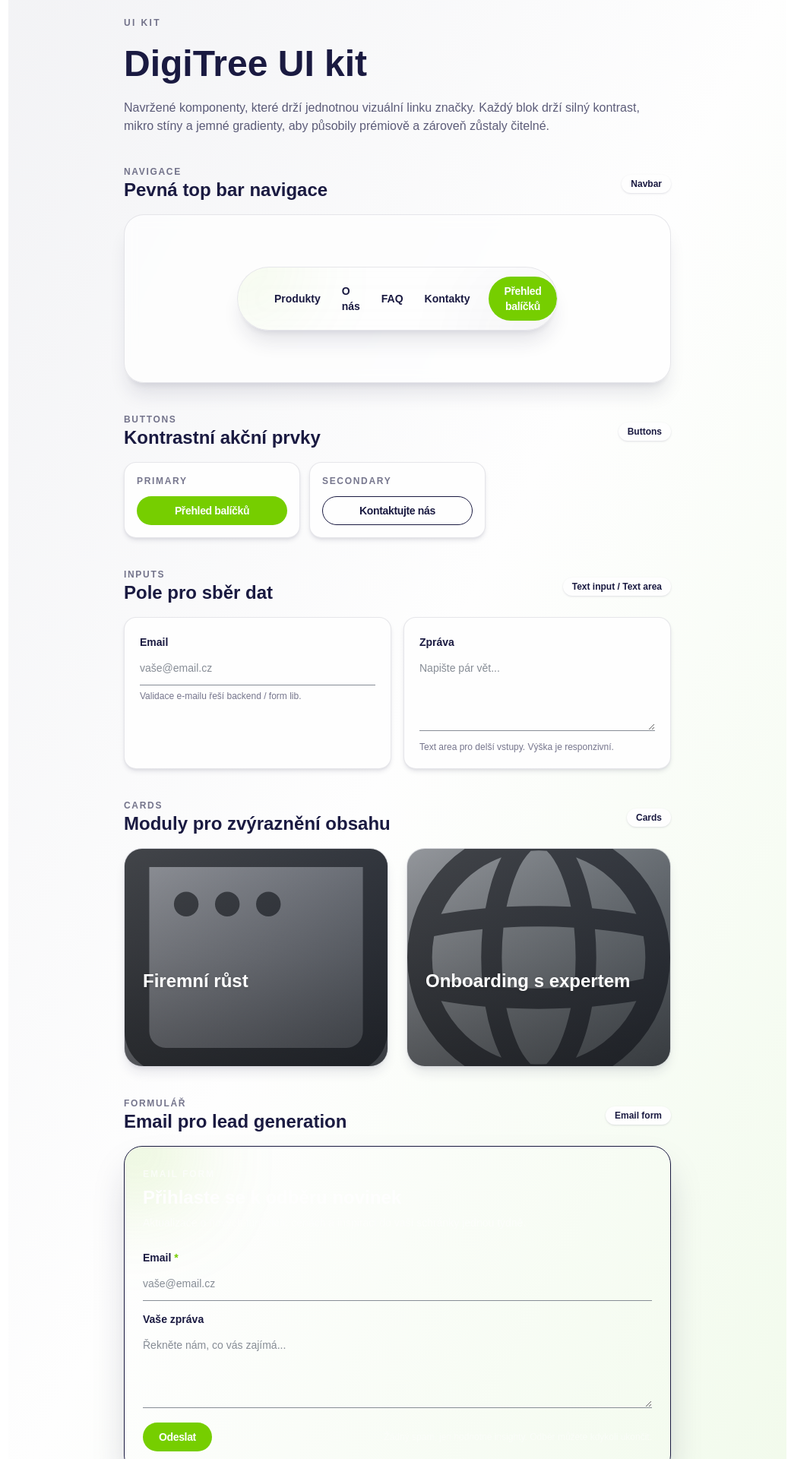
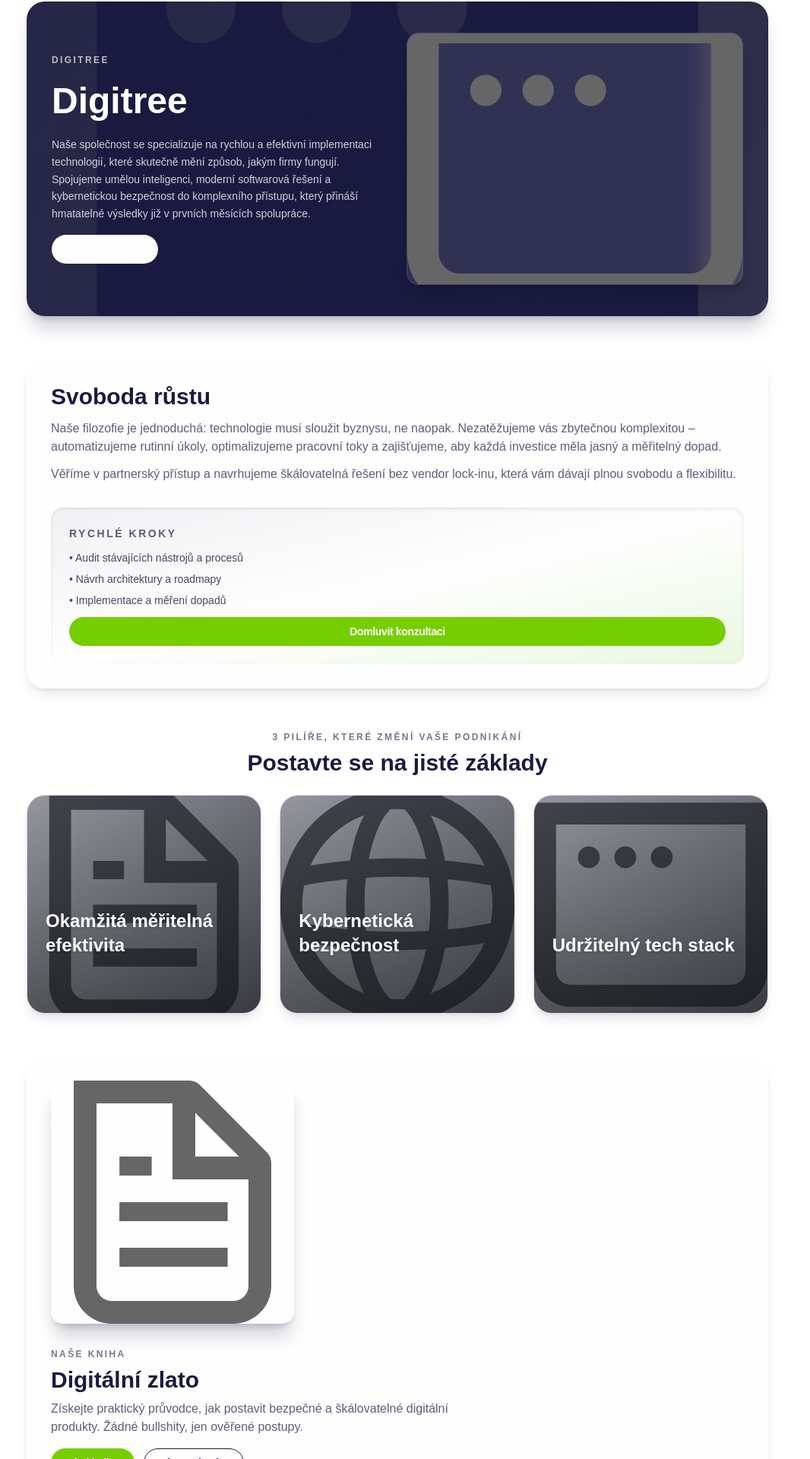
Before and after one commit to TheCodeSommelier/next_digi_tree, a Next.js app: page / in a window 1280 px wide. Shown: the part 209-2129 px from the top of the page at 76% size, without its empty margins (117-1183 px from the left). Built offline with nearby package versions, Linux system fonts and the light colour scheme.

Commit message:
feat: add about us section

```diff
--- /dev/null
+++ b/app/about-us/page.tsx
@@ -0,0 +1,105 @@
+import Image from 'next/image';
+
+import Button from '../components/UI/Button';
+import Card from '../components/UI/Card';
+import CtaSection from '../components/UI/CtaSection';
+
+export default function AboutUs() {
+  return (
+    <main className="min-h-screen text-primary">
+      <div className="flex w-full flex-col gap-16">
+        <section
+          className="overflow-hidden w-full h-[550px] mb-32 rounded-3xl border border-primary/10 bg-primary text-white shadow-xl shadow-primary/20"
+          style={{
+            backgroundImage:
+              "linear-gradient(120deg, rgba(26,26,65,0.85), rgba(26,26,65,0.7)), url('/window.svg')",
+            backgroundSize: 'cover',
+            backgroundPosition: 'center',
+          }}
+        >
+
+          <div className="space-y-4 flex flex-col justify-between h-[550px] px-8 py-10">
+            <h1 className="text-6xl font-semibold leading-tight sm:text-5xl">Digitree</h1>
+            <div className='flex flex-col gap-4'>
+              <p className="text-base leading-relaxed text-white/80">
+                Naše společnost se specializuje na rychlou a efektivní implementaci technologií, které skutečně mění
+                způsob, jakým firmy fungují.
+              </p>
+
+              <p className="text-base leading-relaxed text-white/80">Spojujeme umělou inteligenci, moderní softwarová řešení a kybernetickou
+                bezpečnost do komplexního přístupu, který přináší hmatatelné výsledky již v prvních měsících spolupráce.
+              </p>
+            </div>
+          </div>
+
+        </section>
+
+        <section className="flex gap-16 space-y-3 py-32">
+          <h2 className="text-5xl w-9/10 font-semibold text-primary">Svoboda růstu</h2>
+          <p className="text-primary/70">
+            Naše filozofie je jednoduchá: technologie musí sloužit byznysu, ne naopak. Nezatěžujeme vás zbytečnou
+            komplexitou – automatizujeme rutinní úkoly, optimalizujeme pracovní toky a zajišťujeme, aby každá
+            investice měla jasný a měřitelný dopad. Věříme v partnerský přístup a navrhujeme škálovatelná
+            řešení bez vendor lock-inu, která vám dávají plnou svobodu a flexibilitu.
+          </p>
+        </section>
+
+        <section className="space-y-6 py-32">
+          <div className="text-center">
+            <h2 className="text-4xl font-bold tracking-[0.2em] text-primary">
+              3 pilíře, které změní vaše podnikání
+            </h2>
+          </div>
+          <div className="grid gap-6 md:grid-cols-3">
+            <Card
+              title="Okamžitá měřitelná efektivita"
+              description="Automatizace rutinních úkolů, rychlé dashboardy a jasná data pro rozhodnutí."
+              imageUrl="/file.svg"
+            />
+            <Card
+              title="Kybernetická bezpečnost"
+              description="Bezpečnostní standardy, které chrání vaše zákazníky i reputaci značky."
+              imageUrl="/globe.svg"
+            />
+            <Card
+              title="Udržitelný tech stack"
+              description="Škálovatelná architektura bez vendor lock-inu, která roste s vaším byznysem."
+              imageUrl="/window.svg"
+            />
+          </div>
+        </section>
+
+        <section className="grid gap-8 py-32">
+          <div className="relative flex w-full justify-start items-center gap-48">
+            <Image
+              src="/file.svg"
+              alt="Digitální zlato kniha"
+              width={260}
+              height={360}
+            />
+
+            <div className="space-y-2 flex flex-col gap-4">
+              <h3 className="text-5xl font-semibold text-primary">Naše kniha</h3>
+              <p className="max-w-xl text-primary/70">
+                Získejte praktický průvodce, jak postavit bezpečné a škálovatelné digitální produkty. Žádné bullshity,
+                jen ověřené postupy.
+              </p>
+              <Button primary className='w-1/5'>
+                Chci knihu
+              </Button>
+            </div>
+
+          </div>
+        </section>
+
+        <CtaSection
+          title='Investujte do růstu' subtitle='Naším cílem je posílit vás k soběstačnosti a akcelerovat váš růst. Domluvte si nezávaznou diagnostiku a
+              odhalte největší příležitosti.'
+        >
+          <Button primary>Konzultace zdarma</Button>
+          <Button primary={false}>Přehled balíčků</Button>
+        </CtaSection>
+      </div>
+    </main>
+  );
+}
--- /dev/null
+++ b/app/components/UI/CtaSection.tsx
@@ -0,0 +1,22 @@
+import { FC, ReactNode } from 'react';
+
+type Props = {
+  title: string
+  subtitle: string
+  children: ReactNode
+}
+
+const CtaSection: FC<Props> = ({title, subtitle, children}) => {
+  return <section className="flex flex-col justify-center items-center py-32 gap-4">
+    <h2 className='text-4xl font-bold'>{title}</h2>
+    <p className='w-5/12 text-center'>
+      {subtitle}
+    </p>
+
+    <div className='flex justify-between items-center gap-3 mt-4'>
+      {children}
+    </div>
+  </section>;
+};
+
+export default CtaSection;
--- a/app/components/UI/Navbar.tsx
+++ b/app/components/UI/Navbar.tsx
@@ -9,7 +9,7 @@ import PagePadding from './PagePadding';
 const Navbar: FC = () => {
   const navigation = [
     { href: '/products', label: 'Produkty' },
-    { href: '/about-us-dawg', label: 'O nás' },
+    { href: '/about-us', label: 'O nás' },
     { href: '/faq', label: 'FAQ' },
     { href: '/contacts', label: 'Kontakty' },
   ];
@@ -18,17 +18,17 @@ const Navbar: FC = () => {
     <nav className="w-full my-12">
       <PagePadding>
         <div className="relative flex items-center justify-between gap-6 overflow-hidden
-      rounded-full border border-primary/10 bg-white/85 px-6 py-3 shadow-xl shadow-primary/10 backdrop-blur-lg"
+      rounded-full border border-primary/10 bg-white/85 px-6 py-2 shadow-sm shadow-primary/10 backdrop-blur-lg"
         >
-          <div className="absolute -left-10 -top-12 h-24 w-24 rounded-full bg-accent/20 blur-3xl" />
-          <div className="absolute -right-8 -bottom-16 h-28 w-28 rounded-full bg-primary/10 blur-3xl" />
+          <div className="absolute -left-10 -top-12 h-24 w-24 rounded-full blur-3xl" />
+          <div className="absolute -right-8 -bottom-16 h-28 w-28 rounded-full blur-3xl" />
 
           <div className="relative flex items-center gap-3">
             <Link href="/" className="flex items-center gap-2">
               <Image
                 src="/images/logo_dark.svg"
                 alt="DigiTree logo"
-                width={150}
+                width={120}
                 height={25}
                 priority
               />
--- a/app/components/UI/NavbarItem.tsx
+++ b/app/components/UI/NavbarItem.tsx
@@ -9,7 +9,7 @@ type Props = {
 const NavbarItem: FC<Props> = ({ href, children }) => {
   return (
     <Link
-      className="cursor-pointer text-sm font-semibold text-primary transition-colors duration-200 hover:text-accent focus-visible:outline focus-visible:outline-2 focus-visible:outline-offset-4 focus-visible:outline-accent"
+      className="cursor-pointer text-lg text-primary transition-colors duration-200 hover:text-accent focus-visible:outline-2 focus-visible:outline-offset-4 focus-visible:outline-accent"
       href={href}
     >
       {children}
--- a/app/faq/page.tsx
+++ b/app/faq/page.tsx
@@ -1,6 +1,7 @@
 'use client';
 
 import Button from '../components/UI/Button';
+import CtaSection from '../components/UI/CtaSection';
 import DropdownCard from '../components/UI/DropdownCard';
 import { FaqItem } from '../types/Faq';
 
@@ -50,19 +51,14 @@ export default function FAQPage() {
         ))}
       </section>
 
-      <section className="flex flex-col justify-center items-center py-50 gap-4">
-        <h2 className='text-4xl font-bold'>Máte jiné dotazy?</h2>
-        <p className='w-5/12 text-center'>
-          Naším cílem je transparentnost a rychlá akcelerace vašeho růstu.
+      <CtaSection
+        title='Máte jiné dotazy?' subtitle='Naším cílem je transparentnost a rychlá akcelerace vašeho růstu.
           Pokud potřebujete probrat specifický problém nebo se ujistit o
-          detailech balíčku, neváhejte nás kontaktovat.
-        </p>
-
-        <div className='flex justify-between items-center gap-3 mt-4'>
-          <Button primary>Kontaktovat</Button>
-          <Button primary={false}>Přehled balíčků</Button>
-        </div>
-      </section>
+          detailech balíčku, neváhejte nás kontaktovat.'
+      >
+        <Button primary>Kontaktovat</Button>
+        <Button primary={false}>Přehled balíčků</Button>
+      </CtaSection>
     </main>
   );
 }
--- a/app/page.tsx
+++ b/app/page.tsx
@@ -1,48 +1,138 @@
+import Image from 'next/image';
+
 import Button from './components/UI/Button';
 import Card from './components/UI/Card';
 import EmailForm from './components/UI/EmailForm';
-import Navbar from './components/UI/Navbar';
-import TextArea from './components/UI/TextArea';
-import TextInput from './components/UI/TextInput';
 
 export default function Home() {
   return (
-    <div className="min-h-screen bg-linear-to-br from-primary/5 via-white to-accent/10 text-primary px-page-padding">
-      <main className="mx-auto flex min-h-screen w-full max-w-6xl flex-col gap-10 px-6 py-12">
-        <header className="space-y-4">
-          <p className="text-xs font-semibold uppercase tracking-[0.2em] text-primary/60">
-            UI kit
-          </p>
-          <h1 className="text-4xl font-semibold leading-tight text-primary sm:text-5xl">
-            DigiTree UI kit
-          </h1>
-          <p className="max-w-3xl text-primary/70">
-            Navržené komponenty, které drží jednotnou vizuální linku značky.
-            Každý blok drží silný kontrast, mikro stíny a jemné gradienty, aby
-            působily prémiově a zároveň zůstaly čitelné.
-          </p>
-        </header>
+    <div className="min-h-screen from-primary/5 text-primary">
+      <main className="mx-auto flex min-h-screen w-full max-w-6xl flex-col gap-14 px-6 py-12">
+        <section
+          className="overflow-hidden rounded-3xl border border-primary/10 bg-primary text-white shadow-xl shadow-primary/20"
+          style={{
+            backgroundImage:
+              "linear-gradient(120deg, rgba(26,26,65,0.85), rgba(26,26,65,0.7)), url('/window.svg')",
+            backgroundSize: 'cover',
+            backgroundPosition: 'center',
+          }}
+        >
+          <div className="grid gap-6 px-8 py-10 lg:grid-cols-2 lg:items-center">
+            <div className="space-y-4">
+              <p className="text-xs font-semibold uppercase tracking-[0.2em] text-white/70">Digitree</p>
+              <h1 className="text-4xl font-semibold leading-tight sm:text-5xl">Digitree</h1>
+              <p className="text-sm leading-relaxed text-white/80">
+                Naše společnost se specializuje na rychlou a efektivní implementaci technologií, které skutečně mění
+                způsob, jakým firmy fungují. Spojujeme umělou inteligenci, moderní softwarová řešení a kybernetickou
+                bezpečnost do komplexního přístupu, který přináší hmatatelné výsledky již v prvních měsících spolupráce.
+              </p>
+              <div className="flex flex-wrap gap-3">
+                <Button primary className="bg-white text-primary hover:bg-accent">
+                  Přehled balíčků
+                </Button>
+                <Button primary={false}>Kontaktujte nás</Button>
+              </div>
+            </div>
+            <div className="flex justify-end">
+              <div className="relative aspect-4/3 w-full max-w-xl overflow-hidden rounded-2xl border border-white/10 bg-white/10 shadow-lg shadow-black/20 backdrop-blur">
+                <Image src="/window.svg" alt="Digitree hero" fill className="object-cover" />
+              </div>
+            </div>
+          </div>
+        </section>
 
-        <section className="space-y-4">
-          <div className="flex items-center justify-between">
-            <div>
-              <p className="text-xs font-semibold uppercase tracking-[0.14em] text-primary/60">
-                Navigace
+        <section className="grid gap-8 rounded-3xl bg-white/70 p-8 shadow-lg shadow-primary/10 lg:grid-cols-[1.2fr,1fr]">
+          <div className="space-y-3">
+            <h2 className="text-3xl font-semibold text-primary">Svoboda růstu</h2>
+            <p className="text-primary/70">
+              Naše filozofie je jednoduchá: technologie musí sloužit byznysu, ne naopak. Nezatěžujeme vás zbytečnou
+              komplexitou – automatizujeme rutinní úkoly, optimalizujeme pracovní toky a zajišťujeme, aby každá
+              investice měla jasný a měřitelný dopad.
+            </p>
+            <p className="text-primary/70">
+              Věříme v partnerský přístup a navrhujeme škálovatelná řešení bez vendor lock-inu, která vám dávají plnou
+              svobodu a flexibilitu.
+            </p>
+          </div>
+          <div className="flex flex-col justify-center gap-3 rounded-2xl bg-linear-to-br from-primary/5 via-white to-accent/15 p-6 shadow-inner shadow-primary/10">
+            <p className="text-sm font-semibold uppercase tracking-[0.18em] text-primary/70">Rychlé kroky</p>
+            <ul className="space-y-2 text-sm text-primary/80">
+              <li>• Audit stávajících nástrojů a procesů</li>
+              <li>• Návrh architektury a roadmapy</li>
+              <li>• Implementace a měření dopadů</li>
+            </ul>
+            <Button primary>Domluvit konzultaci</Button>
+          </div>
+        </section>
+
+        <section className="space-y-6">
+          <div className="text-center">
+            <p className="text-xs font-semibold uppercase tracking-[0.2em] text-primary/60">
+              3 pilíře, které změní vaše podnikání
+            </p>
+            <h2 className="mt-2 text-3xl font-semibold text-primary">Postavte se na jisté základy</h2>
+          </div>
+          <div className="grid gap-6 md:grid-cols-3">
+            <Card
+              title="Okamžitá měřitelná efektivita"
+              description="Automatizace rutinních úkolů, rychlé dashboardy a jasná data pro rozhodnutí."
+              imageUrl="/file.svg"
+            />
+            <Card
+              title="Kybernetická bezpečnost"
+              description="Bezpečnostní standardy, které chrání vaše zákazníky i reputaci značky."
+              imageUrl="/globe.svg"
+            />
+            <Card
+              title="Udržitelný tech stack"
+              description="Škálovatelná architektura bez vendor lock-inu, která roste s vaším byznysem."
+              imageUrl="/window.svg"
+            />
+          </div>
+        </section>
+
+        <section className="grid gap-8 rounded-3xl bg-white p-8 shadow-lg shadow-primary/10 lg:grid-cols-[1fr,1.1fr]">
+          <div className="relative mx-auto flex w-full max-w-xs justify-center lg:mx-0">
+            <Image
+              src="/file.svg"
+              alt="Digitální zlato kniha"
+              width={260}
+              height={360}
+              className="h-auto w-full rounded-2xl object-cover shadow-xl shadow-primary/20"
+            />
+          </div>
+          <div className="flex flex-col justify-center space-y-4">
+            <div className="space-y-2">
+              <p className="text-xs font-semibold uppercase tracking-[0.2em] text-primary/60">Naše kniha</p>
+              <h3 className="text-3xl font-semibold text-primary">Digitální zlato</h3>
+              <p className="max-w-xl text-primary/70">
+                Získejte praktický průvodce, jak postavit bezpečné a škálovatelné digitální produkty. Žádné bullshity,
+                jen ověřené postupy.
               </p>
-              <h2 className="text-2xl font-semibold text-primary">
-                Pevná top bar navigace
-              </h2>
             </div>
-            <span className="rounded-full bg-white px-3 py-1 text-xs font-semibold
-            text-primary shadow-sm shadow-primary/10"
-            >
-              Navbar
-            </span>
+            <div className="flex flex-wrap gap-3">
+              <Button primary className="bg-accent text-primary hover:bg-white">
+                Chci knihu
+              </Button>
+              <Button primary={false}>Více o obsahu</Button>
+            </div>
           </div>
-          <div className="rounded-[26px] border border-primary/10 bg-white/80 p-5
-          shadow-xl shadow-primary/10 backdrop-blur"
-          >
-            <Navbar />
+        </section>
+
+        <section className="grid gap-8 rounded-3xl from-white to-primary/5 p-8 text-center shadow-lg shadow-primary/10">
+          <div className="space-y-3">
+            <p className="text-xs font-semibold uppercase tracking-[0.2em] text-primary/60">Investujte do růstu</p>
+            <h2 className="text-3xl font-semibold text-primary">Spojme síly a akcelerujme váš byznys</h2>
+            <p className="text-primary/70">
+              Naším cílem je posílit vás k soběstačnosti a akcelerovat váš růst. Domluvte si nezávaznou diagnostiku a
+              odhalte největší příležitosti.
+            </p>
+          </div>
+          <div className="flex flex-wrap justify-center gap-3">
+            <Button primary className="bg-accent text-primary hover:bg-white">
+              Konzultace zdarma
+            </Button>
+            <Button primary={false}>Přehled balíčků</Button>
           </div>
         </section>
 
@@ -50,122 +140,17 @@ export default function Home() {
           <div className="flex items-center justify-between">
             <div>
               <p className="text-xs font-semibold uppercase tracking-[0.14em] text-primary/60">
-                Buttons
+                Email pro lead generation
               </p>
-              <h2 className="text-2xl font-semibold text-primary">
-                Kontrastní akční prvky
-              </h2>
+              <h2 className="text-2xl font-semibold text-primary">Zůstaňte v obraze</h2>
             </div>
-            <span className="rounded-full bg-white px-3 py-1 text-xs font-semibold
-            text-primary shadow-sm shadow-primary/10"
-            >
-              Buttons
-            </span>
-          </div>
-          <div className="grid gap-3 sm:grid-cols-3">
-            <div className="rounded-2xl border border-primary/10 bg-white p-4 shadow-md shadow-primary/10">
-              <p className="mb-3 text-xs font-semibold uppercase tracking-[0.14em] text-primary/60">
-                Primary
-              </p>
-              <Button primary className="w-full justify-center">
-                Přehled balíčků
-              </Button>
-            </div>
-            <div className="rounded-2xl border border-primary/10 bg-white p-4 shadow-md shadow-primary/10">
-              <p className="mb-3 text-xs font-semibold uppercase tracking-[0.14em] text-primary/60">
-                Secondary
-              </p>
-              <Button primary={false} className="w-full justify-center">
-                Kontaktujte nás
-              </Button>
-            </div>
-          </div>
-        </section>
-
-        <section className="space-y-4">
-          <div className="flex items-center justify-between">
-            <div>
-              <p className="text-xs font-semibold uppercase tracking-[0.14em] text-primary/60">
-                Inputs
-              </p>
-              <h2 className="text-2xl font-semibold text-primary">
-                Pole pro sběr dat
-              </h2>
-            </div>
-            <span className="rounded-full bg-white px-3 py-1 text-xs font-semibold
-            text-primary shadow-sm shadow-primary/10"
-            >
-              Text input / Text area
-            </span>
-          </div>
-          <div className="grid gap-4 lg:grid-cols-2">
-            <div className="rounded-2xl border border-primary/10 bg-white p-5 shadow-md shadow-primary/10">
-              <TextInput
-                label="Email"
-                placeholder="vaše@email.cz"
-                helperText="Validace e-mailu řeší backend / form lib."
-              />
-            </div>
-            <div className="rounded-2xl border border-primary/10 bg-white p-5 shadow-md shadow-primary/10">
-              <TextArea
-                label="Zpráva"
-                placeholder="Napište pár vět..."
-                helperText="Text area pro delší vstupy. Výška je responzivní."
-              />
-            </div>
-          </div>
-        </section>
-
-        <section className="space-y-4">
-          <div className="flex items-center justify-between">
-            <div>
-              <p className="text-xs font-semibold uppercase tracking-[0.14em] text-primary/60">
-                Cards
-              </p>
-              <h2 className="text-2xl font-semibold text-primary">
-                Moduly pro zvýraznění obsahu
-              </h2>
-            </div>
-            <span className="rounded-full bg-white px-3 py-1 text-xs font-semibold
-            text-primary shadow-sm shadow-primary/10"
-            >
-              Cards
-            </span>
-          </div>
-          <div className="grid gap-6 lg:grid-cols-2">
-            <Card
-              title="Firemní růst"
-              description="Kompletní balíček pro firmy, které chtějí rychle spustit
-              e‑commerce projekty, držet kvalitu kódu a mít jasný reporting."
-              imageUrl="/window.svg"
-            />
-            <Card
-              title="Onboarding s expertem"
-              description="Osobní konzultace, prioritní support a přístup k našim
-              produktovým šablonám, které urychlí integraci."
-              imageUrl="/globe.svg"
-            />
-          </div>
-        </section>
-
-        <section className="space-y-4">
-          <div className="flex items-center justify-between">
-            <div>
-              <p className="text-xs font-semibold uppercase tracking-[0.14em] text-primary/60">
-                Formulář
-              </p>
-              <h2 className="text-2xl font-semibold text-primary">
-                Email pro lead generation
-              </h2>
-            </div>
-            <span className="rounded-full bg-white px-3 py-1 text-xs font-semibold
-            text-primary shadow-sm shadow-primary/10"
-            >
+            <span className="rounded-full bg-white px-3 py-1 text-xs font-semibold text-primary shadow-sm shadow-primary/10">
               Email form
             </span>
           </div>
           <EmailForm />
         </section>
+
       </main>
     </div>
   );
```
Also changed, not shown: app/about-us-dawg/page.tsx (deleted).
